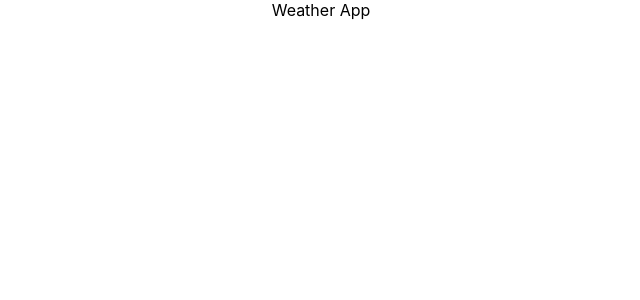
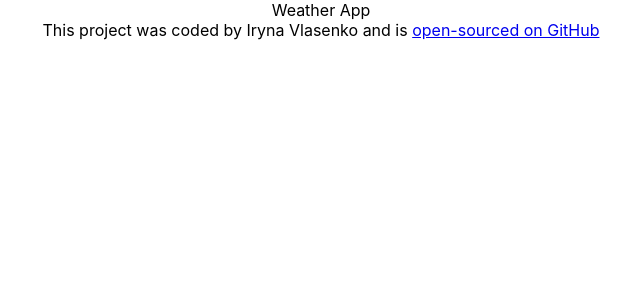
Before and after one commit to IrynaVlasenko/react-weather-app, a React (Create React App) app: page / in a window 1280 px wide. Shown: the top 300 px of the page, without its empty margins (319-959 px from the left). Built offline with nearby package versions, Linux system fonts and the light colour scheme.

Commit message:
added git repo url

```diff
--- a/src/App.js
+++ b/src/App.js
@@ -2,5 +2,15 @@
 import "./App.css";
 
 export default function App() {
-  return <div className="App">Weather App</div>;
+  return (
+    <div className="App">
+      Weather App
+      <footer>
+        This project was coded by Iryna Vlasenko and is {""}
+        <a href="https://github.com/IrynaVlasenko/react-weather-app">
+          open-sourced on GitHub
+        </a>
+      </footer>
+    </div>
+  );
 }
```
